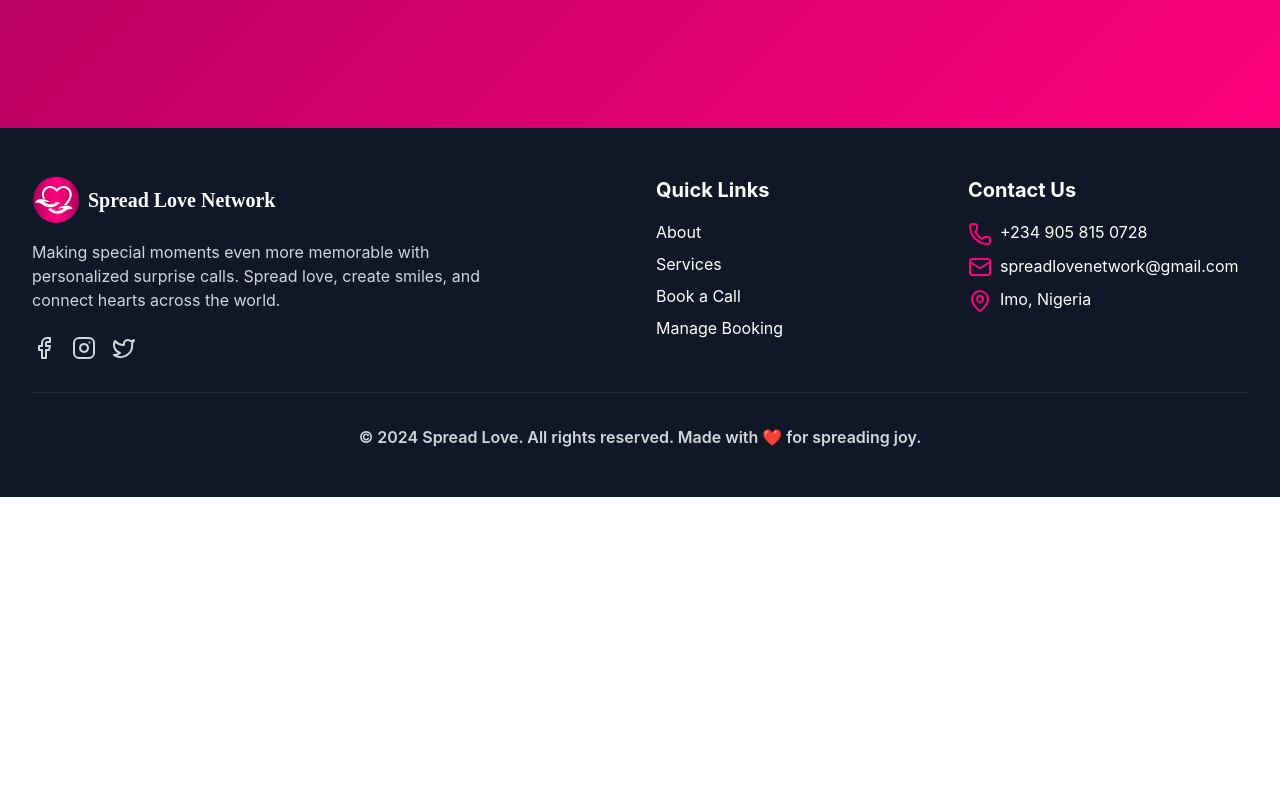
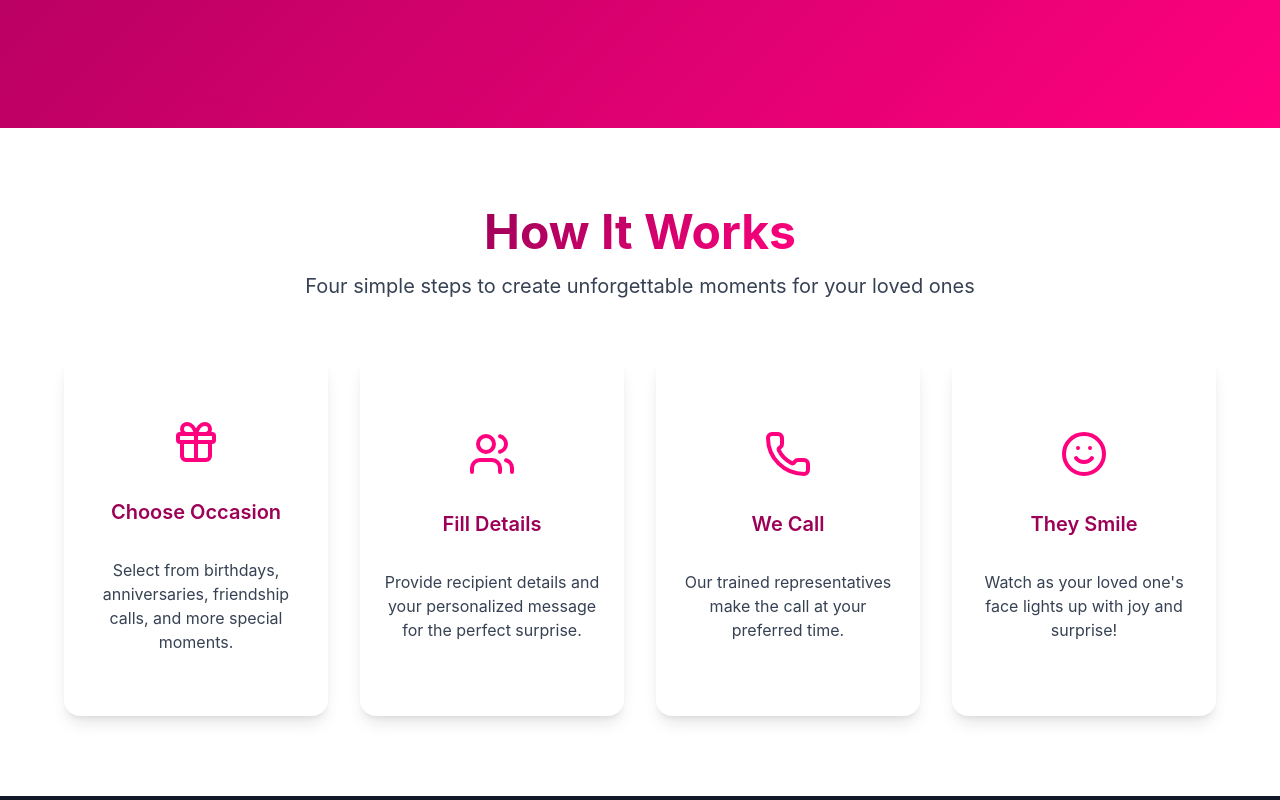
Before and after one commit to kamzy-code/Spread-Love-Website, a Next.js app in the folder frontend/: page / in a window 1280 px wide. Shown: the part 660-1460 px from the top of the page. Before the commit the page ends 1157 px from the top, so only its background shows below. Built offline with nearby package versions, Linux system fonts and the light colour scheme.

Commit message:
create how it works section

```diff
--- a/frontend/src/app/page.tsx
+++ b/frontend/src/app/page.tsx
@@ -1,14 +1,82 @@
+"use client";
+
 import Image from "next/image";
 import Link from "next/link";
 import { motion, AnimatePresence } from "framer-motion";
+import {
+  Heart,
+  Phone,
+  Users,
+  Clock,
+  Star,
+  Play,
+  CheckCircle,
+  Gift,
+  Smile,
+  MessageCircle,
+} from "lucide-react";
 
 export default function Home() {
+  const steps = [
+    {
+      icon: <Gift className="h-12 w-12" />,
+      title: "Choose Occasion",
+      description:
+        "Select from birthdays, anniversaries, friendship calls, and more special moments.",
+    },
+    {
+      icon: <Users className="h-12 w-12" />,
+      title: "Fill Details",
+      description:
+        "Provide recipient details and your personalized message for the perfect surprise.",
+    },
+    {
+      icon: <Phone className="h-12 w-12" />,
+      title: "We Call",
+      description:
+        "Our trained representatives make the call at your preferred time.",
+    },
+    {
+      icon: <Smile className="h-12 w-12" />,
+      title: "They Smile",
+      description:
+        "Watch as your loved one's face lights up with joy and surprise!",
+    },
+  ];
+
+  const features = [
+    {
+      icon: <Heart className="h-8 w-8" />,
+      title: "Personalized Touch",
+      description:
+        "Every call is customized with your personal message and occasion details.",
+    },
+    {
+      icon: <Clock className="h-8 w-8" />,
+      title: "Fast Delivery",
+      description:
+        "Same-day calls available. Perfect for last-minute surprises.",
+    },
+    {
+      icon: <Star className="h-8 w-8" />,
+      title: "Professional Service",
+      description:
+        "Trained representatives ensure every call is memorable and heartfelt.",
+    },
+    {
+      icon: <MessageCircle className="h-8 w-8" />,
+      title: "24/7 Support",
+      description:
+        "Round-the-clock customer support for all your questions and needs.",
+    },
+  ];
+
   return (
     <div className="">
-      <section className="Hero-section gradient-background py-40 ">
-
+      {/* Hero Section */}
+      <section className="gradient-background py-40 ">
         <div className="container-max section-padding flex flex-col items-center justify-center text-white text-center gap-4 ">
-          <h1 className="text-6xl md:text-8xl font-handwritten font-bold mb-4">
+          <h1 className="text-5xl sm:text-6xl md:text-8xl font-handwritten font-bold mb-4">
             Spread Love
           </h1>
           <p className="text-2xl md:text-4xl font-semibold mb-4 text-primary-200">
@@ -18,13 +86,43 @@ export default function Home() {
             Personalized Phone calls for birthdays, anniversaries, and special
             moments
           </p>
-
         </div>
 
         <div className="bg-white flex flex-col sm:flex-row gap-8 w-full justify-center p-10 mt-10">
-            <button className="btn-primary sm:w-auto w-full">Book a call</button>
-            <button className="btn-secondary sm:w-auto w-full">View call Samples</button>
-            </div>
+          <button className="btn-primary sm:w-auto w-full">Book a call</button>
+          <button className="btn-secondary sm:w-auto w-full">
+            View call Samples
+          </button>
+        </div>
+      </section>
+
+      {/* How it Works */}
+      <section className="flex flex-col items-center justify-center gap-4 py-20 text-center section-padding">
+        <h1 className="text-4xl sm:text-5xl font-bold gradient-text ">How It Works</h1>
+        <p className="text-md sm:text-xl  text-gray-700 ">Four simple steps to create unforgettable moments for your loved ones</p>
+
+        <div className="grid grid-cols-1 sm:grid-cols-2 lg:grid-cols-4 gap-8 container-max section-padding mt-10">
+          {steps.map((step, index) => {
+            return (
+              <motion.div
+                key={index}
+                initial={{ y: 30, opacity: 0 }}
+                whileInView={{ y: 0, opacity: 1 }}
+                transition={{ duration: 0.5, delay: index * 0.1 }}
+                viewport={{ once: true }}
+                className="text-center"
+              >
+                <div className="flex flex-col items-center justify-center gap-8 card p-6 h-70 lg:h-90 ">
+                  <div className="text-brand-end">{step.icon}</div>
+                  <h2 className="text-xl font-semibold text-brand-start">
+                    {step.title}
+                  </h2>
+                  <p className="text-gray-700">{step.description}</p>
+                </div>
+              </motion.div>
+            );
+          })}
+        </div>
       </section>
     </div>
   );
```
